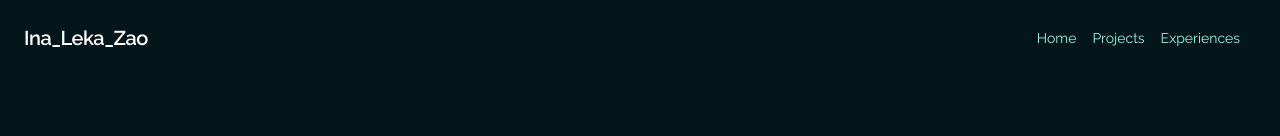
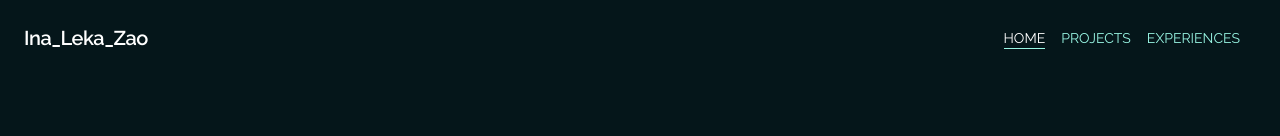
Before and after one commit to AntsaC/portfolio, a Next.js app: page / in a window 1280 px wide. Shown: the top 136 px of the page. Built offline with nearby package versions, Linux system fonts and the light colour scheme.

Commit message:
Add side menu on mobile

```diff
--- a/package.json
+++ b/package.json
@@ -10,6 +10,7 @@
   },
   "dependencies": {
     "@uidotdev/usehooks": "^2.4.1",
+    "clsx": "^2.1.0",
     "embla-carousel-autoplay": "^8.0.0-rc15",
     "embla-carousel-react": "^8.0.0-rc15",
     "framer-motion": "^10.16.12",
--- a/src/app/_ui/Header.jsx
+++ b/src/app/_ui/Header.jsx
@@ -1,24 +1,30 @@
 "use client";
 
-import React, { useState } from "react";
+import React from "react";
 import { motion } from "framer-motion";
 import { useMediaQuery } from "react-responsive";
 import Link from "next/link";
+import MobileMenu from "./MobileMenu";
+import { usePathname } from "next/navigation";
+import clsx from "clsx";
+
+const links = [
+  {
+    text: "Home",
+    href: "/",
+  },
+  {
+    text: "Projects",
+    href: "/project",
+  },
+  {
+    text: "Experiences",
+    href: "/experience",
+  },
+];
 
 export default function Header() {
-  const [togle, setTogle] = useState("hidden");
   const isSmallDevice = useMediaQuery({ query: "(max-width: 768px)" });
-
-  const variants = {
-    show: {
-      opacity: 1,
-      height: 100,
-    },
-    hidden: {
-      opacity: 0,
-      height: 0,
-    },
-  };
 
   return (
     <nav className=" flex items-center justify-between flex-wrap p-6">
@@ -27,45 +33,30 @@ export default function Header() {
           Ina_Leka_Zao
         </Link>
       </div>
-      <div className="block lg:hidden">
-        <button
-          onClick={() =>
-            setTogle((prev) => (prev == "show" ? "hidden" : "show"))
-          }
-          className="flex items-center px-3 py-2  text-teal-200  hover:text-white "
-        >
-          <svg
-            className="fill-current h-5 w-5"
-            viewBox="0 0 20 20"
-            xmlns="http://www.w3.org/2000/svg"
-          >
-            <title>Menu</title>
-            <path d="M0 3h20v2H0V3zm0 6h20v2H0V9zm0 6h20v2H0v-2z" />
-          </svg>
-        </button>
-      </div>
-      <motion.div
-        initial="hidden"
-        animate={isSmallDevice ? togle : { opacity: 1 }}
-        className="w-full opacity-0 lg:opacity-100 lg:flex lg:items-center lg:w-auto"
-        variants={variants}
-      >
-        <div className="text-sm lg:flex-grow">
-          <NavLink text={"Home"} href="/" />
-          <NavLink text={"Projects"} href="/project" />
-          <NavLink text={"Experiences"} href="/" />
-        </div>
-      </motion.div>
+      <MobileMenu />
+      {isSmallDevice == false && <NavLinkContainer />}
     </nav>
   );
 }
 
-function NavLink({ text, href }) {
+export function NavLinkContainer() {
   return (
-    <Link
-      href={href}
-      className="block mt-4 lg:inline-block lg:mt-0 text-teal-200 transition-all duration-200 ease-in-out hover:text-white mr-4 hover:border-b hover:border-teal-200"
-    >
+    <div className="text-xl lg:text-sm flex flex-col lg:flex-row  items-center mt-28 lg:mt-0 text-center uppercase ">
+      {links.map((link) => (
+        <NavLink key={link.text} {...link} />
+      ))}
+    </div>
+  );
+}
+
+export function NavLink({ text, href }) {
+  const path = usePathname();
+  const classContainer = clsx(
+    "block mt-4 lg:inline-block lg:mt-0 text-teal-200 transition-all duration-200 ease-in-out hover:text-white mr-4 hover:border-b hover:border-teal-200",
+    { "border-b border-teal-200 text-white": href == path }
+  );
+  return (
+    <Link href={href} className={classContainer}>
       {text}
     </Link>
   );
--- /dev/null
+++ b/src/app/_ui/MobileMenu.jsx
@@ -0,0 +1,44 @@
+import { motion } from "framer-motion";
+import { useEffect, useState } from "react";
+import { NavLinkContainer } from "./Header";
+import { usePathname } from "next/navigation";
+
+export default function MobileMenu() {
+  const [isOpen, setOpen] = useState(true);
+  const path = usePathname();
+
+  useEffect(() => {
+    setOpen(false);
+  }, [path]);
+
+  const variants = {
+    open: { right: 0 },
+    closed: { right: "-100%" },
+  };
+
+  return (
+    <div className="lg:hidden">
+      <button
+        onClick={() => setOpen((prev) => !prev)}
+        className="flex items-center px-3 py-2  text-teal-200  hover:text-white "
+      >
+        <svg
+          className="fill-current h-5 w-5 z-20"
+          viewBox="0 0 20 20"
+          xmlns="http://www.w3.org/2000/svg"
+        >
+          <title>Menu</title>
+          <path d="M0 3h20v2H0V3zm0 6h20v2H0V9zm0 6h20v2H0v-2z" />
+        </svg>
+      </button>
+      <motion.div
+        animate={isOpen ? "open" : "closed"}
+        variants={variants}
+        transition={{ duration: 0.3 }}
+        className="w-[80%] h-full absolute top-0 right-0 bg-teal-950 z-10"
+      >
+        <NavLinkContainer />
+      </motion.div>
+    </div>
+  );
+}
```
Also changed, not shown: 1 other file (tests, documents, lock files or other folders).
